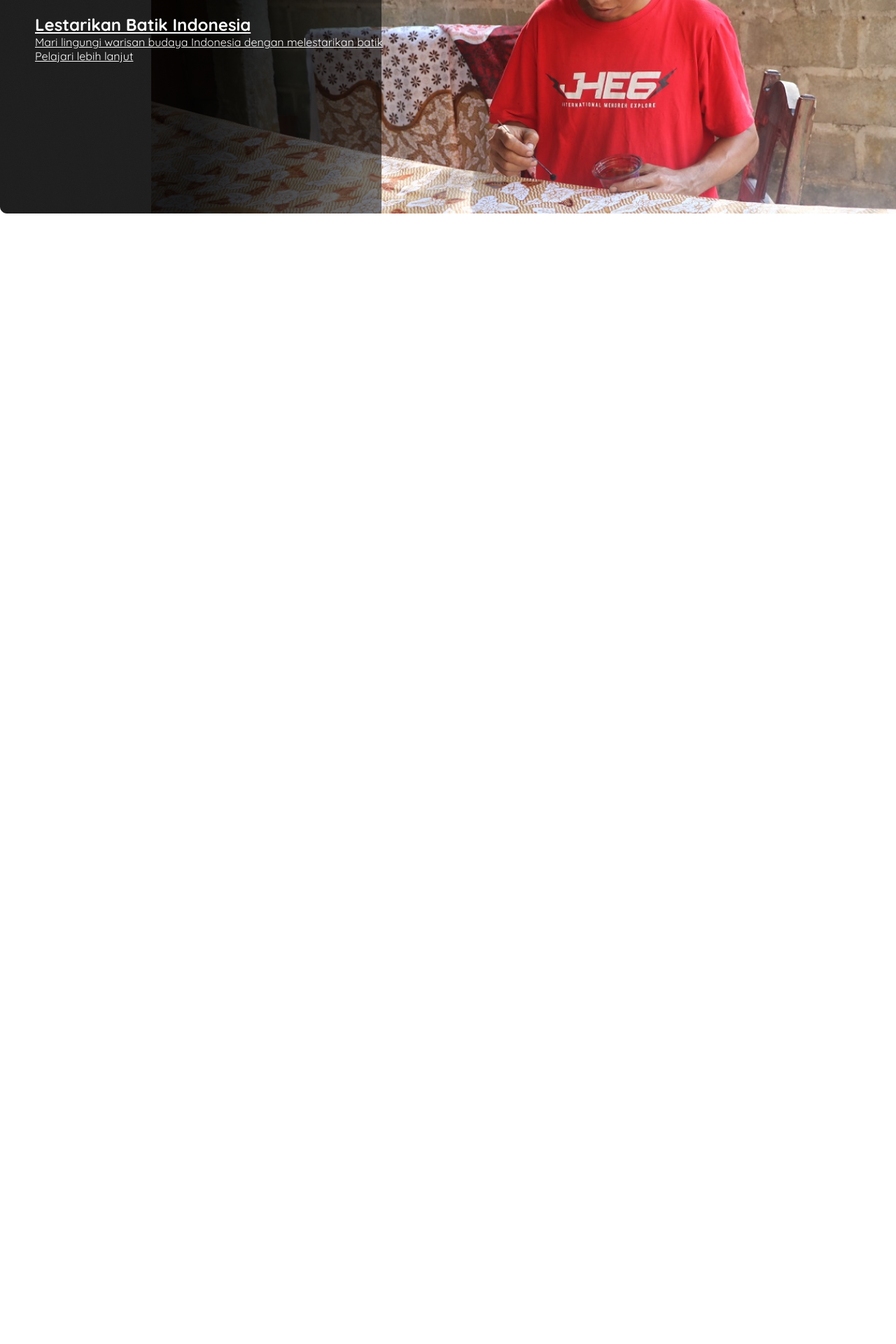
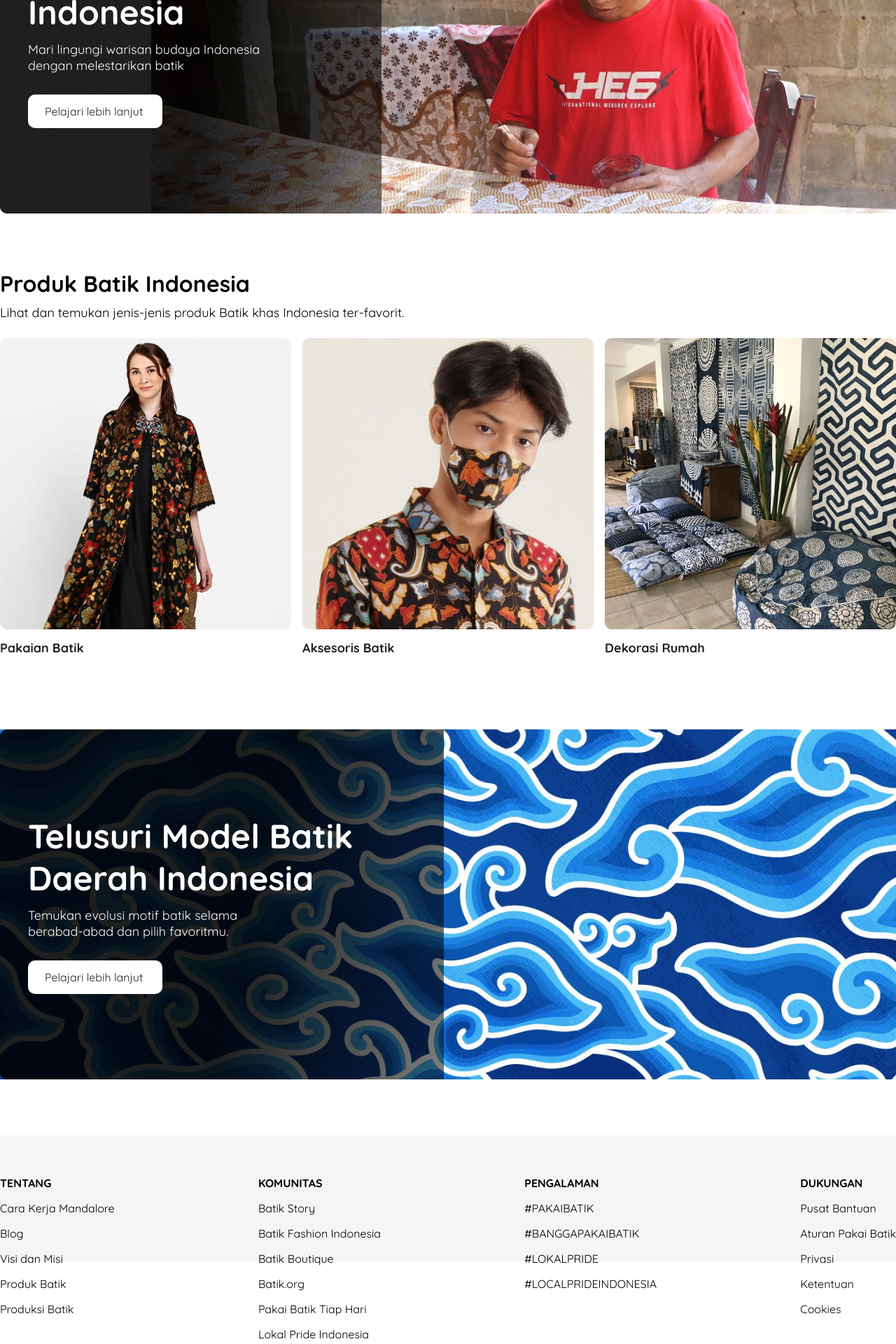
Before and after one commit to Gamalliel19/Mandalore-Batik, a JavaScript app: page / in a window 1280 px wide. Shown: the part 1640-3560 px from the top of the page at 70% size. Before the commit the page ends 2025 px from the top, so only its background shows below. Built offline with nearby package versions, Linux system fonts and the light colour scheme; the HTML template or start-up script is replaced by a standard one.

Commit message:
beautify the landing page

```diff
--- a/src/components/Footer.js
+++ b/src/components/Footer.js
@@ -1,8 +1,53 @@
 const Footer = () => {
     return (
-        <div>
-            <h1>Footer</h1>
-        </div>
+        <footer>
+            <div className="footer-container">
+                <div className="top">
+                    <div className="satu">
+                        <p>tentang</p>
+                        <a href="/">Cara Kerja Mandalore</a>
+                        <a href="/">Blog</a>
+                        <a href="/">Visi dan Misi</a>
+                        <a href="/">Produk Batik</a>
+                        <a href="/">Produksi Batik</a>
+                    </div>
+                    <div className="dua">
+                        <p>komunitas</p>
+                        <a href="/">Batik Story</a>
+                        <a href="/">Batik Fashion Indonesia</a>
+                        <a href="/">Batik Boutique</a>
+                        <a href="/">Batik.org</a>
+                        <a href="/">Pakai Batik Tiap Hari</a>
+                        <a href="/">Lokal Pride Indonesia</a>
+                    </div>
+                    <div className="tiga">
+                        <p>pengalaman</p>
+                        <a href="/">#PAKAIBATIK</a>
+                        <a href="/">#BANGGAPAKAIBATIK</a>
+                        <a href="/">#LOKALPRIDE</a>
+                        <a href="/">#LOCALPRIDEINDONESIA</a>
+                    </div>
+                    <div className="empat">
+                        <p>dukungan</p>
+                        <a href="/">Pusat Bantuan</a>
+                        <a href="/">Aturan Pakai Batik</a>
+                        <a href="/">Privasi</a>
+                        <a href="/">Ketentuan</a>
+                        <a href="/">Cookies</a>
+                    </div>
+                </div>
+                <div className="bottom">
+                    <div className="left">
+                        <span>© 2021 Mandalore, Inc.</span>
+                    </div>
+                    <div className="right">
+                        <a href="/">FB</a>
+                        <a href="/">IG</a>
+                        <a href="/">TW</a>
+                    </div>
+                </div>
+            </div>
+        </footer>
      );
 }
 
--- a/src/components/HomeContent.js
+++ b/src/components/HomeContent.js
@@ -53,6 +53,42 @@ const HomeContent = () => {
                 </a>
             </section>
 
+            <section className="produk-batik">
+                <h2>
+                    Produk Batik Indonesia
+                </h2>
+                <p>
+                    Lihat dan temukan jenis-jenis produk Batik khas Indonesia ter-favorit.
+                </p>
+                <div className="cards">
+                    <a href="/" className="card">
+                        <img src="assets/pakaian.png" alt="" className="card-img" />
+                        <p>Pakaian Batik</p>
+                    </a>
+                    <a href="/" className="card">
+                        <img src="assets/aksesoris.png" alt="" className="card-img" />
+                        <p>Aksesoris Batik</p>
+                    </a>
+                    <a href="/" className="card">
+                        <img src="assets/homedecor.png" alt="" className="card-img" />
+                        <p>Dekorasi Rumah</p>
+                    </a>
+                </div>
+            </section>
+
+            <section className="card-section">
+                <a href="/" className="card-long-dua">
+                    {/* <img src="assets/lestarikan.png" alt="" className="card-section-img" /> */}
+                    <h1>Telusuri Model Batik Daerah Indonesia</h1>
+                    <p>
+                        Temukan evolusi motif batik selama berabad-abad dan pilih favoritmu.
+                    </p>
+                    <div className="button-white">
+                        Pelajari lebih lanjut
+                    </div>
+                </a>
+            </section>
+
         </div>
      );
 }
--- a/src/index.css
+++ b/src/index.css
@@ -113,5 +113,108 @@ header .phonenumber a:hover{
   justify-content: center;
   flex-direction: column;
   color: #ffffff;
-  padding: 50px;
+  padding: 0 40px;
+  text-decoration: none;
 }
+.card-section .card-long h1{
+  font-size: 48px;
+  width: 50%;
+}
+.card-section .card-long p{
+  font-size: 18px;
+  width: 30%;
+  margin: 12px 0 30px;
+}
+.button-white{
+  color: #222223;
+  background: #ffffff;
+  width: 16%;
+  padding: 14px 24px;
+  text-decoration: none;
+  display: inline-block;
+  border-radius: 10px;
+}
+
+/* PRODUK BATIK INDONESIA */
+.produk-batik h2{
+  letter-spacing: 0.5%;
+  font-size: 32px;
+}
+.produk-batik p{
+  letter-spacing: 0.5%;
+  font-size: 18px;
+  margin: 10px 0 25px;
+}
+.produk-batik .cards{
+  display: flex;
+  justify-content: space-between;
+}
+.produk-batik .cards a{
+  text-decoration: none;
+  font-size: 18px;
+  font-weight: 700;
+  color: #222223;
+}
+
+/* CARD SECTION LONG DUA */
+.card-section .card-long-dua{
+  background-image: url("./images/telusur.png");
+  height: 100%;
+  display: flex;
+  justify-content: center;
+  flex-direction: column;
+  color: #ffffff;
+  padding: 0 40px;
+  text-decoration: none;
+}
+.card-section .card-long-dua h1{
+  font-size: 48px;
+  width: 50%;
+}
+.card-section .card-long-dua p{
+  font-size: 18px;
+  width: 30%;
+  margin: 12px 0 30px;
+}
+
+/* FOOTER */
+footer{
+  padding: 50px 0;
+  background-color: #f5f5f5;
+  height: 100%;
+}
+.footer-container{
+  max-width: 1288px;
+  margin: 0 auto;
+  height: 80px;
+  display: flex;
+  flex-direction: column;
+}
+.footer-container .top{
+  display: flex;
+  justify-content: space-between;
+  margin-bottom: 50px;
+}
+.footer-container .top .satu, .dua, .tiga, .empat{
+  display: flex;
+  flex-direction: column;
+  line-height: 36px;
+  letter-spacing: 0.5%;
+  font-size: 16px;
+}
+.footer-container p{
+  font-weight: 700;
+  text-transform: uppercase;
+}
+.footer-container a{
+  color: #000;
+  text-decoration: none;
+}
+.footer-container a:hover{
+  opacity: 0.8;
+}
+.footer-container .bottom{
+  display: flex;
+  justify-content: space-between;
+  padding: 0 0 50px 0;
+}
--- a/src/pages/LandingPage.js
+++ b/src/pages/LandingPage.js
@@ -1,3 +1,4 @@
+import Footer from "../components/Footer"
 import Header from "../components/Header"
 import HomeContent from "../components/HomeContent"
 
@@ -6,6 +7,7 @@ const LandingPage = () => {
         <div>
             <Header />
             <HomeContent />
+            <Footer />
         </div>
      );
 }
```
